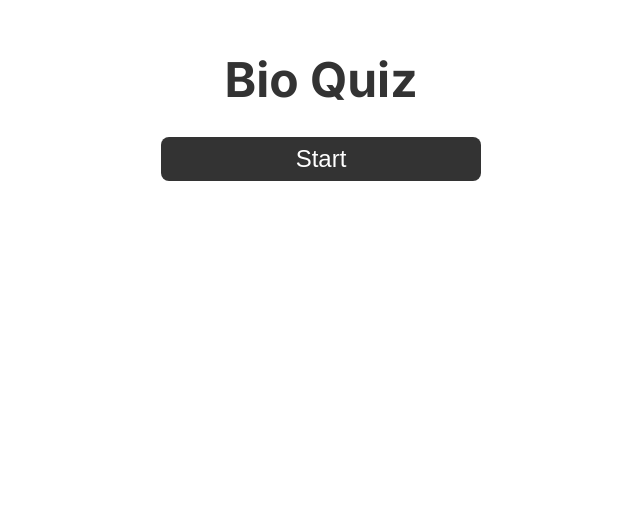
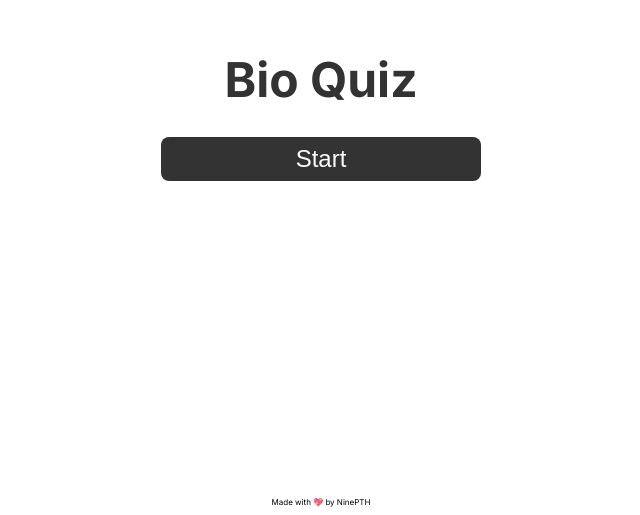
Before and after one commit to NinePTH/driving-license-quiz, a React (Vite) app: page / in a window 1280 px wide. Shown: the part 285-800 px from the top of the page, without its empty margins (319-959 px from the left). Built offline with nearby package versions, Linux system fonts and the light colour scheme.

Commit message:
Add footer

```diff
--- a/src/App.tsx
+++ b/src/App.tsx
@@ -1,11 +1,13 @@
 // import { useState } from 'react'
 // import Quiz from "./components/Quiz";
 import Quiz2 from "./components/Quiz2";
+import Footer from "./components/Footer";
 
 function App() {
   return (
     <>
       <Quiz2 />
+      <Footer />
     </>
   );
 }
--- /dev/null
+++ b/src/components/Footer.tsx
@@ -0,0 +1,11 @@
+import React from 'react'
+
+const Footer: React.FC = () => {
+  return (
+    <footer>
+        Made with 💖 by NinePTH
+    </footer>
+  );
+}
+
+export default Footer;
--- a/src/index.css
+++ b/src/index.css
@@ -90,6 +90,15 @@ button:hover {
     /* transform: translateY(4px); */
   }
 
+footer {
+    position: fixed;
+    bottom: 0;
+    width: 100%;
+    padding: 0.5rem 0;
+    text-align: center;
+    font-size: 0.5rem;
+}
+
   @media (max-width: 768px) {
     .quiz {
         margin: 0 2.75rem;
```
